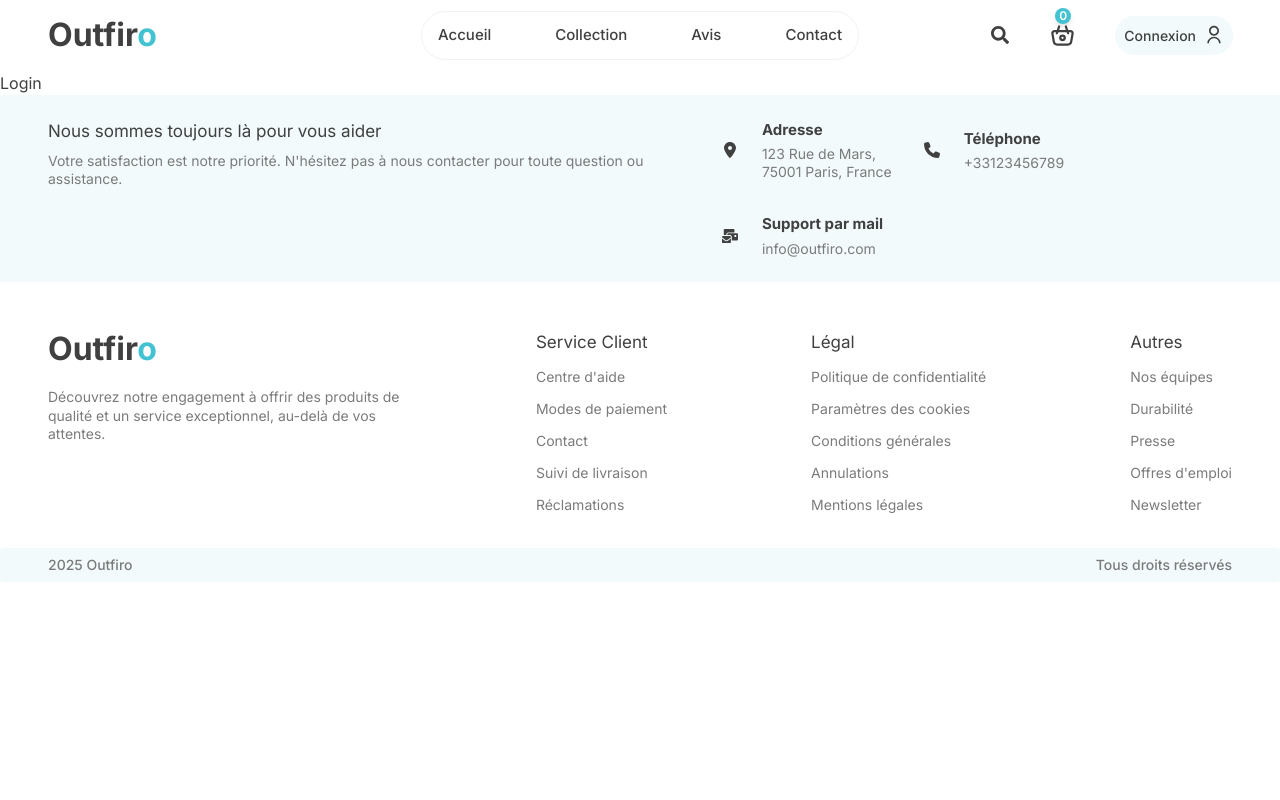
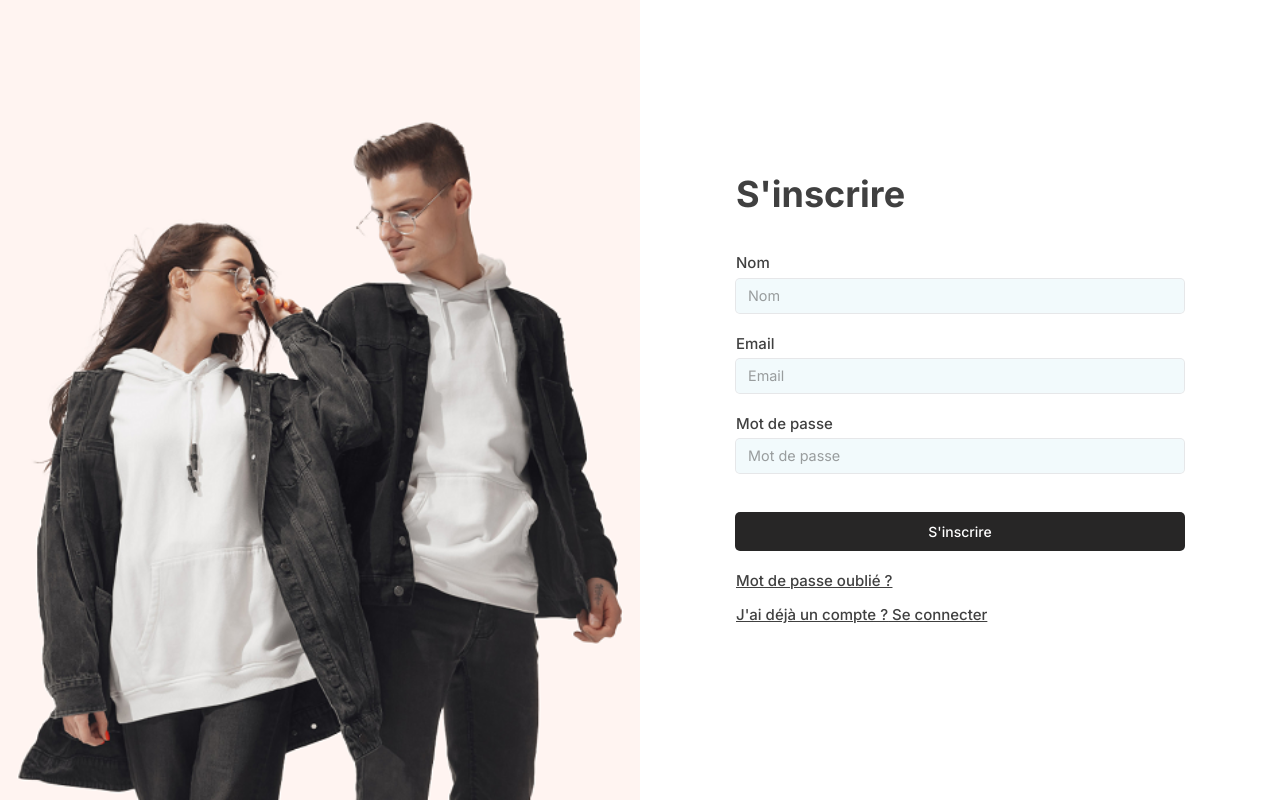
Before and after one commit to Magfoxx/E-commerce, a React (Vite) app in the folder frontend/: page /login in a window 1280 px wide. Built offline with nearby package versions, Linux system fonts and the light colour scheme.

Commit message:
Ajout d'un menu au survol de l'icône user (Header.jsx) + Ajout de la page Orders.jsx + Ajout de la page Login et Signup

```diff
--- a/frontend/src/App.jsx
+++ b/frontend/src/App.jsx
@@ -7,9 +7,10 @@ import Product from "./pages/Product";
 import Testimonials from "./pages/Testimonials";
 import Cart from "./pages/Cart";
 import PlaceOrder from "./pages/PlaceOrder";
+import Orders from "./pages/Orders";
 import Login from "./pages/Login";
 import Footer from "./components/Footer";
-import { ToastContainer } from 'react-toastify';
+import { ToastContainer } from "react-toastify";
 
 const App = () => {
   return (
@@ -22,8 +23,9 @@ const App = () => {
         <Route path="/product/:productId" element={<Product />} />
         <Route path="/testimonials" element={<Testimonials />} />
         <Route path="/cart" element={<Cart />} />
+        <Route path="/login" element={<Login />} />
         <Route path="/place-order" element={<PlaceOrder />} />
-        <Route path="/login" element={<Login />} />
+        <Route path="/orders" element={<Orders />} />
       </Routes>
       <Footer />
     </main>
--- a/frontend/src/components/Header.jsx
+++ b/frontend/src/components/Header.jsx
@@ -1,4 +1,4 @@
-import React, { useState, useContext } from "react";
+import { useState, useContext } from "react";
 import { Link } from "react-router-dom";
 import Navbar from "./Navbar";
 import { FaBarsStaggered, FaRegCircleUser } from "react-icons/fa6";
@@ -8,13 +8,17 @@ import { RiUserLine } from "react-icons/ri";
 import { ShopContext } from "../context/ShopContext";
 
 const Header = () => {
-  const { token, getCartCount } = useContext(ShopContext);
+  const { token, getCartCount, navigate } = useContext(ShopContext);
   const [menuOpened, setMenuOpened] = useState(false);
 
   const toggleMenu = () => setMenuOpened((prev) => !prev);
 
+  const logout = () => {
+
+  }
+
   return (
-    <header className="max-padd-container w-full z-50">
+    <header className="max-padd-container w-full">
       <div className="flexBetween py-3">
         {/* Logo coté gauche */}
         <Link to={"/"} className="flex flex-1">
@@ -58,12 +62,22 @@ const Header = () => {
                   <TbUserCircle className="text-[29px] cursor-pointer" />
                 </div>
               ) : (
-                <button className="btn-light flexCenter gap-x-2 !p-2">
+                <button
+                  onClick={() => navigate("/login")}
+                  className="btn-light flexCenter gap-x-2 !p-2"
+                >
                   Connexion
                   <RiUserLine className="text-xl" />
                 </button>
               )}
             </div>
+            {/* Listes déroulantes */}
+            {token && (
+              <ul className="bg-white p-2 w-32 ring-1 ring-slate-900/5 rounded absolute right-0 top-7 hidden group-hover:flex flex-col regular-14 shadow-md z-50">
+                <li onClick={() => navigate('/orders')} className="p-2 text-tertiary rounded-md hover:bg-primary cursor-pointer">Commandes</li>
+                <li onClick={logout} className="p-2 text-tertiary rounded-md hover:bg-primary cursor-pointer">Déconnexion</li>
+              </ul>
+            )}
           </div>
         </div>
       </div>
--- a/frontend/src/context/ShopContext.jsx
+++ b/frontend/src/context/ShopContext.jsx
@@ -14,7 +14,7 @@ const ShopContextProvider = (props) => {
   const navigate = useNavigate();
   const [search, setSearch] = useState("");
   const [showSearch, setShowSearch] = useState(true);
-  const [token, setToken] = useState("");
+  const [token, setToken] = useState("dummytoken");
   const [cartItems, setCartItems] = useState({});
 
   // ajouter des articles au panier
--- a/frontend/src/pages/Login.jsx
+++ b/frontend/src/pages/Login.jsx
@@ -1,9 +1,84 @@
-import React from 'react'
+import React, { useContext, useState } from "react";
+import { ShopContext } from "../context/ShopContext";
+import login from "../assets/login.png";
 
 const Login = () => {
+  const { token, setToken, navigate } = useContext(ShopContext);
+  const [currState, setCurrState] = useState("S'inscrire");
+
   return (
-    <div>Login</div>
-  )
-}
+    <div className="absolute top-0 left-0 h-full w-full z-50 bg-white">
+      {/* Container */}
+      <div className="flex h-full w-full">
+        {/* Coté image */}
+        <div className="w-1/2 hidden sm:block">
+          <img
+            src={login}
+            alt="imag de connexion"
+            className="object-cover h-full w-full"
+          />
+        </div>
+        {/* coté formulaire */}
+        <div className="flex w-full sm:w-1/2 items-center justify-center text-[90%]">
+          <form className="flex flex-col items-center w-[90%] sm:max-w-md m-auto gap-y-5">
+            <div className="w-full mb-4">
+              <h3 className="bold-36">{currState}</h3>
+            </div>
+            {currState === "S'inscrire" && (
+              <div className="w-full">
+                <label htmlFor="name" className="medium-15">
+                  Nom
+                </label>
+                <input
+                  type="text"
+                  placeholder="Nom"
+                  className="w-full px-3 py-1.5 ring-1 ring-slate-900/10 rounded bg-primary mt-1 outline-black"
+                  required
+                />
+              </div>
+            )}
+            <div className="w-full">
+              <label htmlFor="email" className="medium-15">
+                Email
+              </label>
+              <input
+                type="text"
+                placeholder="Email"
+                className="w-full px-3 py-1.5 ring-1 ring-slate-900/10 rounded bg-primary mt-1 outline-black"
+                required
+              />
+            </div>
+            <div className="w-full">
+              <label htmlFor="password" className="medium-15">
+                Mot de passe
+              </label>
+              <input
+                type="text"
+                placeholder="Mot de passe"
+                className="w-full px-3 py-1.5 ring-1 ring-slate-900/10 rounded bg-primary mt-1 outline-black"
+                required
+              />
+            </div>
+            <button className="btn-dark w-full mt-5 !py-[8px] !rounded">
+              {currState === "S'inscrire" ? "S'inscrire" : "Se connecter"}
+            </button>
+            <div className="w-full flex flex-col gap-y-3">
+              <div className="underline medium-15">Mot de passe oublié ?</div>
+              {currState === "Se connecter" ? (
+                <div className="underline medium-15">
+                  Je n'ai pas de compte ?<span onClick={() => setCurrState("S'inscrire")} className="cursor-pointer"> Créer un compte</span>
+                </div>
+              ) : (
+                <div className="underline medium-15">
+                  J'ai déjà un compte ?<span onClick={() => setCurrState("Se connecter")} className="cursor-pointer"> Se connecter</span>
+                </div>
+              )}
+            </div>
+          </form>
+        </div>
+      </div>
+    </div>
+  );
+};
 
-export default Login
+export default Login;
--- /dev/null
+++ b/frontend/src/pages/Orders.jsx
@@ -0,0 +1,86 @@
+import { useContext, useEffect, useState } from "react";
+import Title from "../components/Title";
+import { ShopContext } from "../context/ShopContext";
+
+const Orders = () => {
+  const { products, currency } = useContext(ShopContext);
+  const [orderData, setOrderData] = useState([]);
+
+  // Données temporaire
+  useEffect(() => {
+    const data = products.slice(0, 5);
+    setOrderData(data);
+  }, [products]);
+
+  return (
+    <div>
+      <div className="bg-primary mb-16">
+        {/* Container */}
+        <div className="max-padd-container py-16">
+          <Title title1={"Liste des"} title2={"Commandes"} />
+          {/* Container */}
+          {orderData.map((item, i) => (
+            <div key={i} className="bg-white p-2 mt-3 rounded-lg">
+              <div className="text-gray-700 flex flex-col gap-4">
+                <div className="flex gap-x-3 w-full">
+                  {/* image */}
+                  <div className="flex gap-6">
+                    <img
+                      src={item.image[0]}
+                      alt="image de la commande"
+                      className="sm:w-[77px] rounded-lg"
+                    />
+                  </div>
+                  {/* info commande */}
+                  <div className="block w-full">
+                    <h5 className="h5 capitalize line-clamp-1">{item.name}</h5>
+                    <div className="flexBetween flex-wrap">
+                      <div>
+                        <div className="flex items-center gap-x-2 sm:gap-x-3">
+                          <div className="flexCenter gap-x-2">
+                            <h5 className="medium-14">Prix :</h5>
+                            <p>
+                              {item.price} {currency}
+                            </p>
+                          </div>
+                          <div className="flexCenter gap-x-2">
+                            <h5 className="medium-14">Quantité :</h5>
+                            <p>{item.quantity}</p>
+                          </div>
+                          <div className="flexCenter gap-x-2">
+                            <h5 className="medium-14">Taille :</h5>
+                            <p>{item.size}</p>
+                          </div>
+                        </div>
+                        <div className="flex items-center gap-x-2">
+                          <h5 className="medium-14">Date :</h5>
+                          <p>{new Date(item.date).toDateString()}</p>
+                        </div>
+                        <div className="flex items-center gap-x-2">
+                          <h5 className="medium-14">Paiement</h5>
+                          <p>{"factice"}</p>
+                        </div>
+                      </div>
+                      {/* Status & boutton */}
+                      <div className="flex gap-3">
+                        <div className="flex items-center gap-1">
+                          <p className="min-w-2 h-2 rounded-full bg-green-500"></p>
+                          <p>{item.status}</p>
+                        </div>
+                        <button className="btn-secondary !p-1.5 !py-1 !text-xs">
+                          Suivre la commande
+                        </button>
+                      </div>
+                    </div>
+                  </div>
+                </div>
+              </div>
+            </div>
+          ))}
+        </div>
+      </div>
+    </div>
+  );
+};
+
+export default Orders;
```
